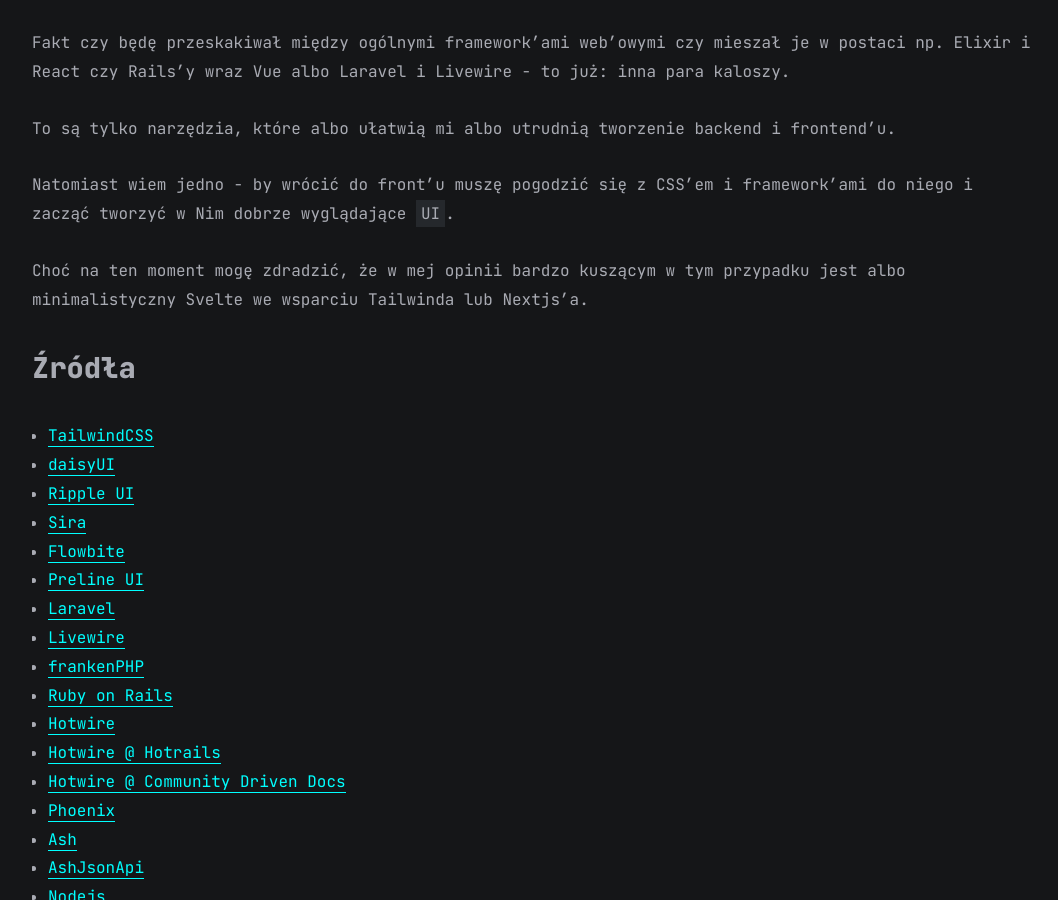
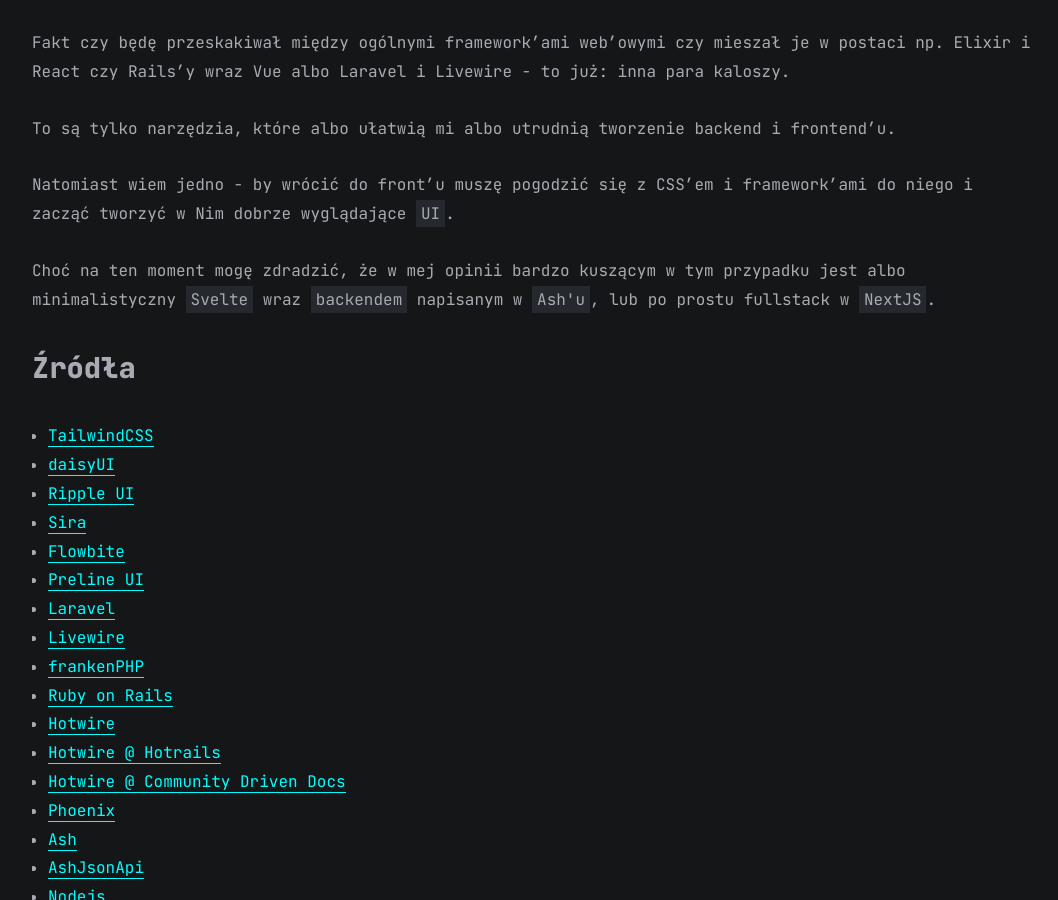
Before and after one commit to mikelogaciuk/mikelogaciuk.github.io, a Jekyll site: the page built from all_collections/_posts/2025-01-20-szok-po-20-latach-bez-frontendu.md, in a window 1280 px wide and 900 px high, scrolled down 14569 px. Shown: the whole window, without its empty margins (108-1166 px from the left). Built offline with Jekyll 4.4.1, drawn with Linux system fonts in a browser that asks for light colours.

Commit message:
Fix test typo

```diff
--- a/all_collections/_posts/2025-01-20-szok-po-20-latach-bez-frontendu.md
+++ b/all_collections/_posts/2025-01-20-szok-po-20-latach-bez-frontendu.md
@@ -315,7 +315,7 @@
 
 Natomiast wiem jedno - by wrócić do front'u muszę pogodzić się z CSS'em i framework'ami do niego i zacząć tworzyć w Nim dobrze wyglądające `UI`.
 
-Choć na ten moment mogę zdradzić, że w mej opinii bardzo kuszącym w tym przypadku jest albo minimalistyczny Svelte we wsparciu Tailwinda lub Nextjs'a.
+Choć na ten moment mogę zdradzić, że w mej opinii bardzo kuszącym w tym przypadku jest albo minimalistyczny `Svelte` wraz `backendem` napisanym w `Ash'u`, lub po prostu fullstack w `NextJS`.
 
 ## Źródła
 
```
